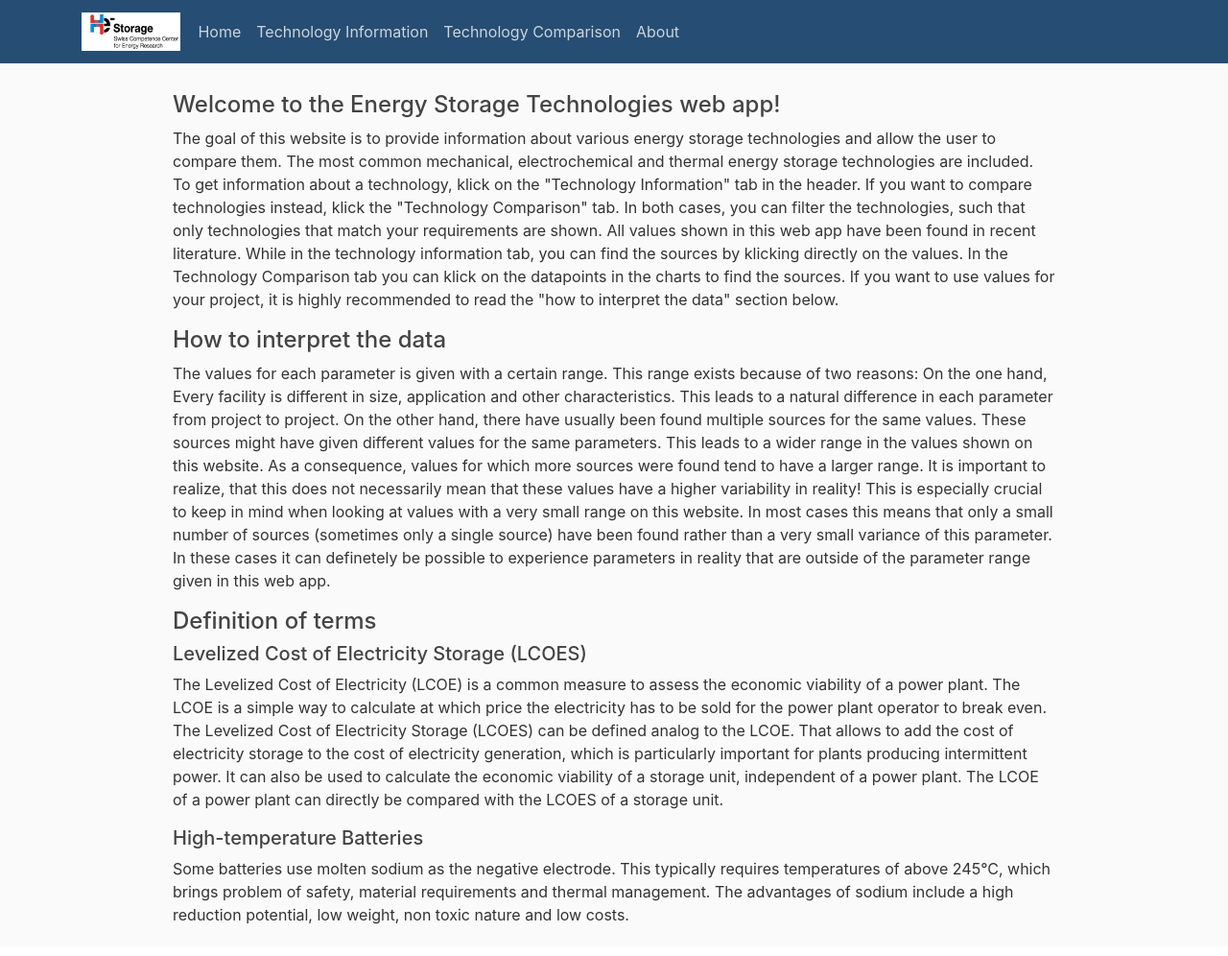
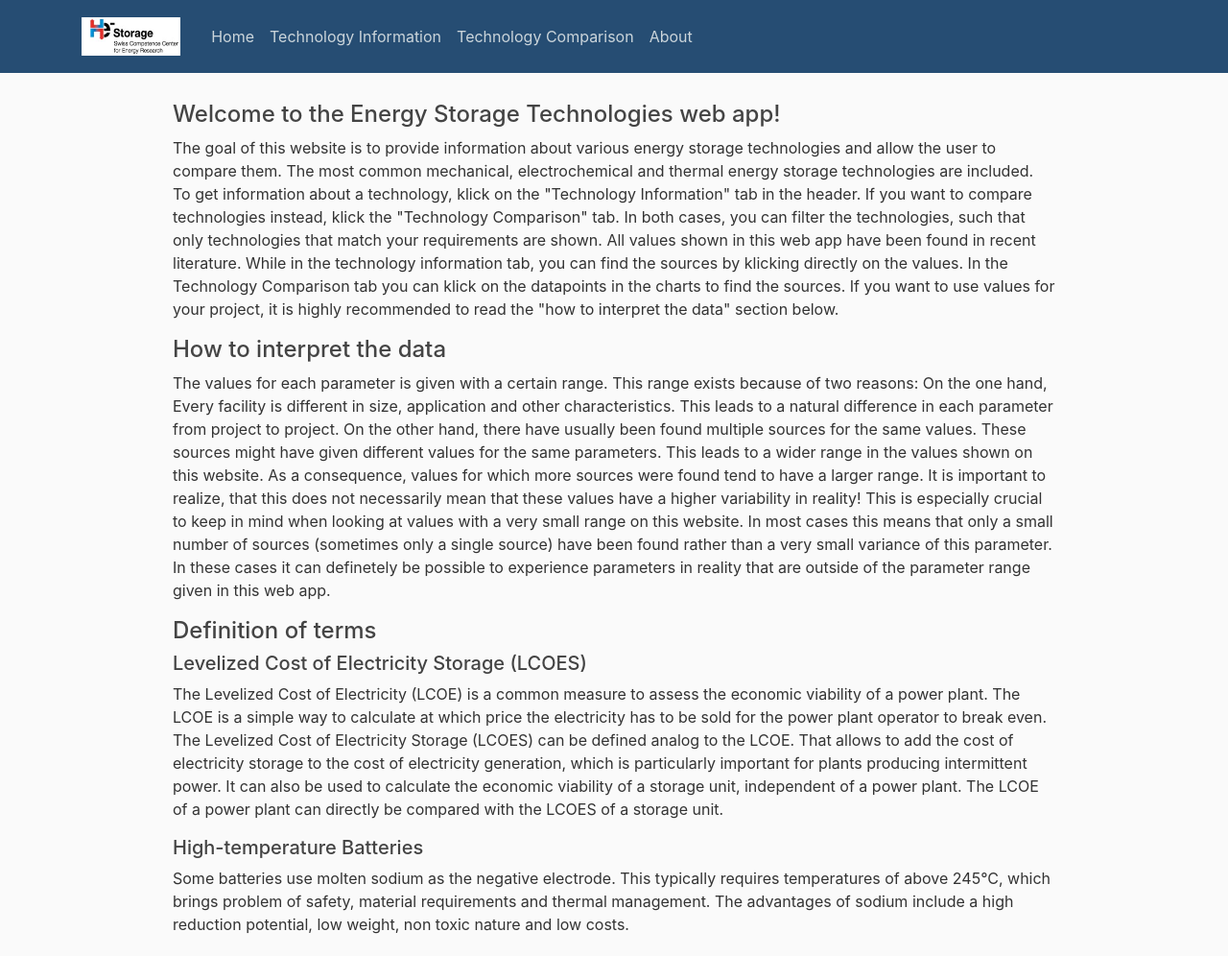
Before and after one commit to xiaoshir/EnergyStorageTechnologies, a Flask app: page / in a window 1280 px wide. Shown: the whole page at 96% size. Before the commit the page ends 963 px from the top, so only its background shows below. Run offline with Flask 2, Linux system fonts and the light colour scheme; some libraries are stand-ins or nearby versions.

Commit message:
minor changes (bugfixes)

```diff
--- a/energystoragetechnologies/routes.py
+++ b/energystoragetechnologies/routes.py
@@ -82,7 +82,7 @@ def technologyinformation():
                        "capital_cost_energyspecific", "capital_cost_powerspecific", "LCOES"]
     selectfieldlist = ["discharge_time", "response_time"]
     # defaults
-    nochoicealert=False
+    nochoicealert = False
     techchoices = [t for t in Technology.query.order_by('id')]
     techname = techchoices[0].name
     techdescription = Technology.query.filter_by(name=techname).first().description
--- a/energystoragetechnologies/templates/layout.html
+++ b/energystoragetechnologies/templates/layout.html
@@ -20,14 +20,11 @@
     <header class="site-header">
       <nav class="navbar navbar-expand-md navbar-dark bg-steel sticky-top">
         <div class="container"-fluid>
-            <div class="row">
-                <div class="col-2">
+          <a class="navbar-brand mr-4">
             <div id="sccer_logo">
                 <img src=" ../static/images/SCCER_logo.jpg" height="40">
             </div>
-                </div>
-                <div class="col-10">
-
+          </a>
           <button class="navbar-toggler" type="button" data-toggle="collapse" data-target="#navbarToggle" aria-controls="navbarToggle" aria-expanded="false" aria-label="Toggle navigation">
             <span class="navbar-toggler-icon"></span>
           </button>
@@ -37,8 +34,6 @@
                   <a class="nav-item nav-link" href="/technologyinformation">Technology Information</a>
                   <a class="nav-item nav-link" href="/technologycomparison">Technology Comparison</a>
                   <a class="nav-item nav-link" href="/about">About</a>
-                    </div>
-                </div>
               </div>
           </div>
         </div>
```
Also changed, not shown: energystoragetechnologies.db, energystoragetechnologies/static/images/diagram_Supercap.jpg. Lines whose indentation alone changed are shown as unchanged.
